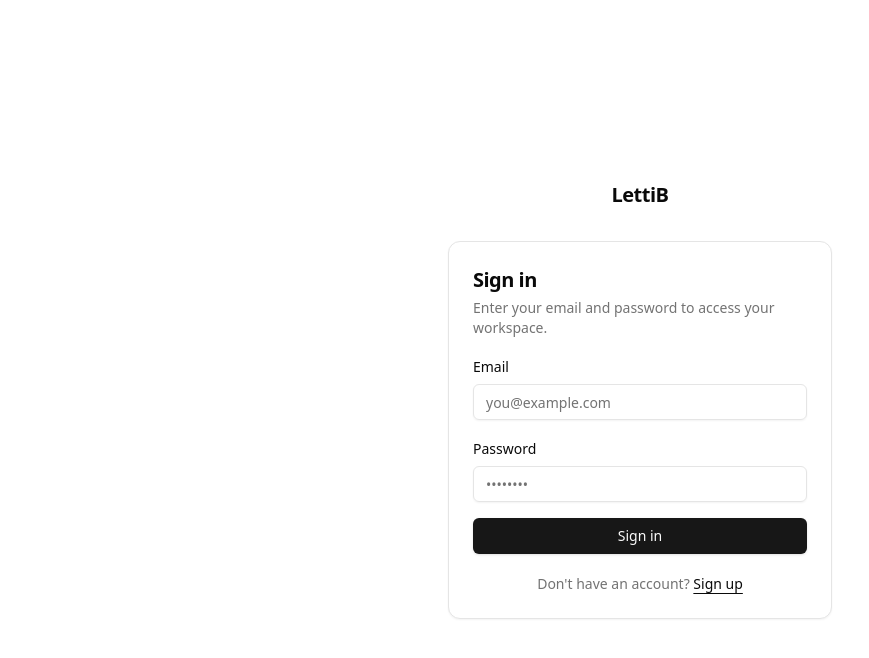
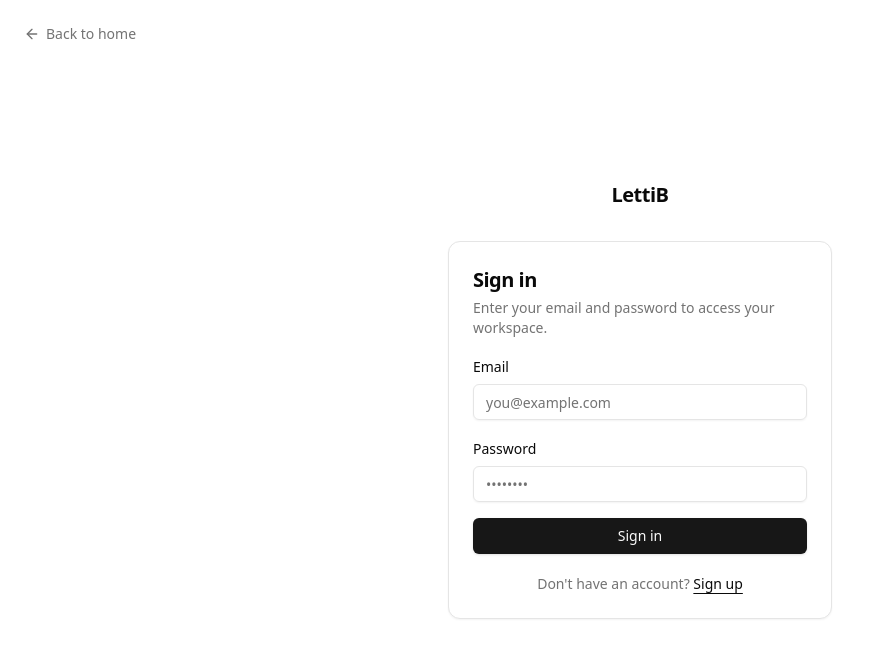
Before and after one commit to bacon-tarion/lettib, a Next.js app: page /login in a window 1280 px wide. Shown: the top 658 px of the page, without its empty margins (0-869 px from the left). Built offline with nearby package versions, Linux system fonts and the light colour scheme.

Commit message:
Auth layout: add ← Back to home link top-left of /login and /signup

```diff
--- a/app/(auth)/layout.tsx
+++ b/app/(auth)/layout.tsx
@@ -1,4 +1,5 @@
 import Link from "next/link";
+import { ArrowLeft } from "lucide-react";
 
 export default function AuthLayout({
   children,
@@ -6,7 +7,14 @@ export default function AuthLayout({
   children: React.ReactNode;
 }) {
   return (
-    <div className="min-h-screen flex flex-col items-center justify-center bg-background p-4">
+    <div className="relative min-h-screen flex flex-col items-center justify-center bg-background p-4">
+      <Link
+        href="/"
+        className="absolute top-4 left-4 sm:top-6 sm:left-6 inline-flex items-center gap-1.5 text-sm text-muted-foreground hover:text-foreground transition-colors"
+      >
+        <ArrowLeft className="h-4 w-4" />
+        Back to home
+      </Link>
       <div className="mb-8">
         <Link href="/" className="text-xl font-bold tracking-tight select-none">
           LettiB
```
